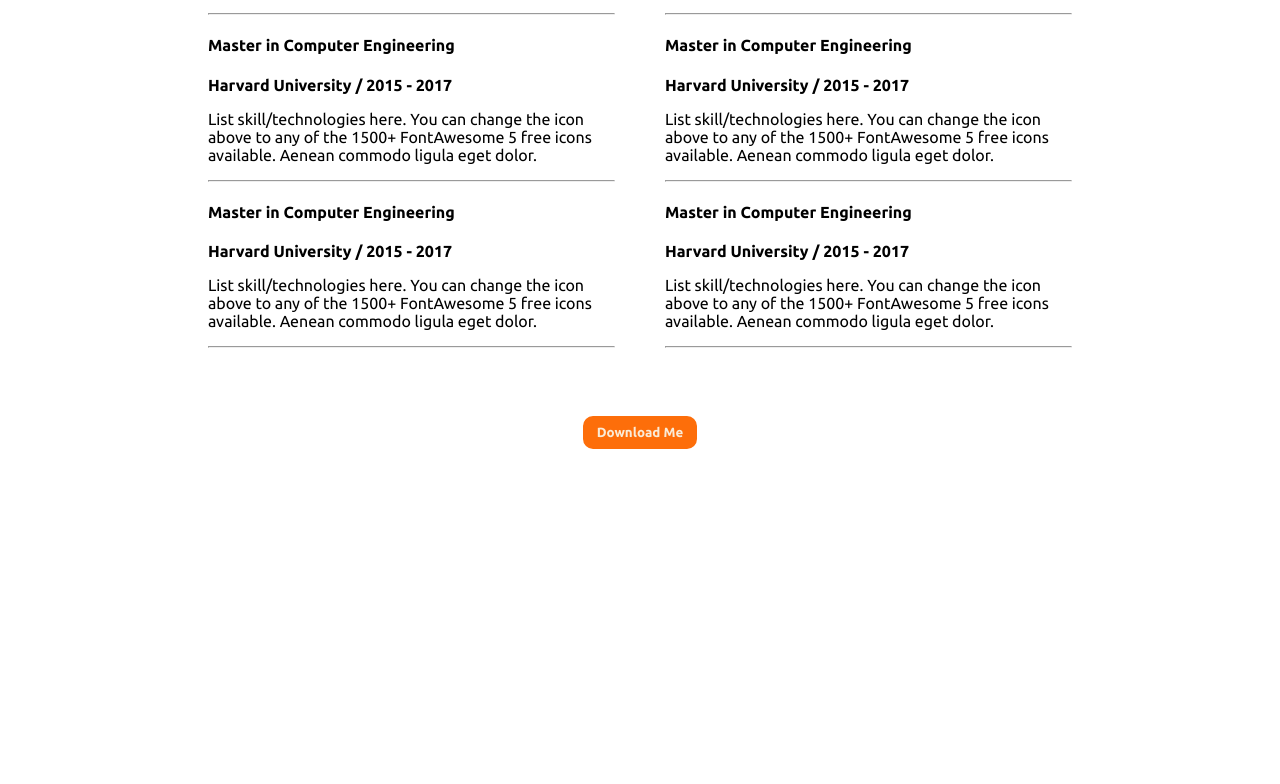
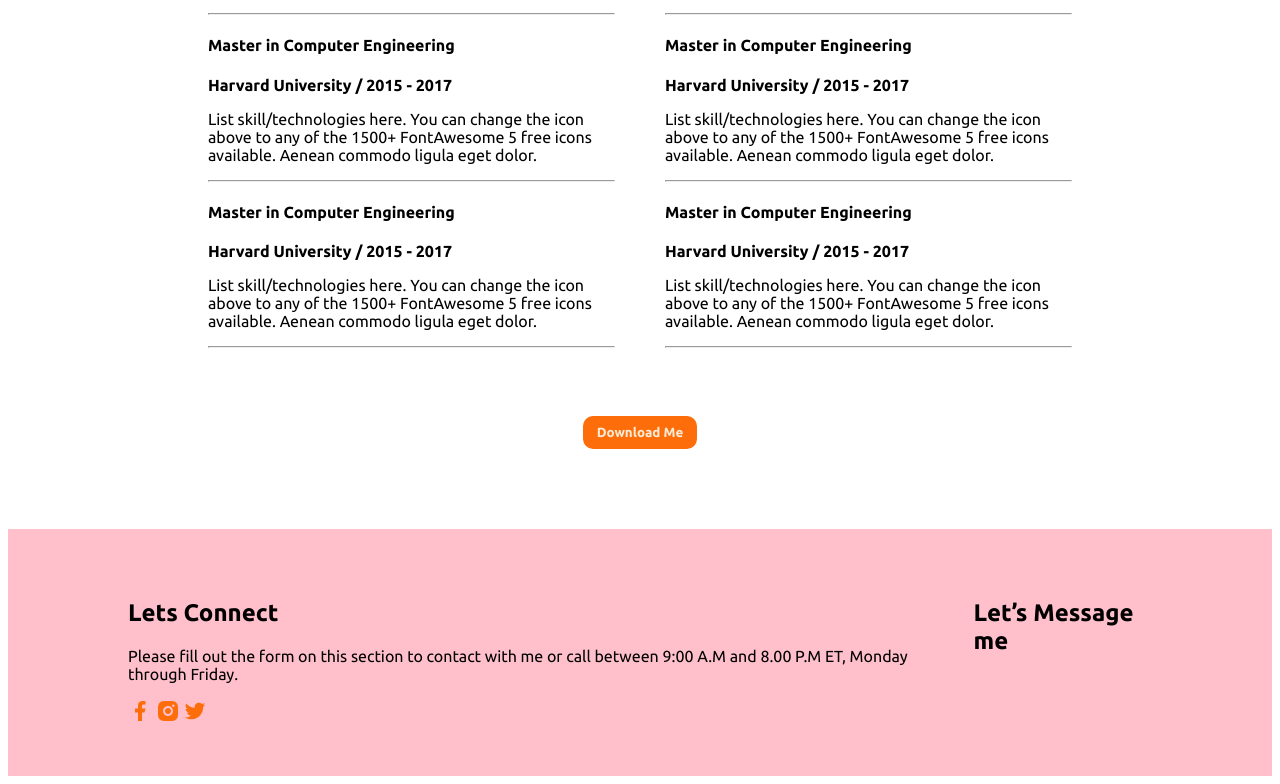
Before and after one commit to Samin35/N0-1, a plain HTML site: page index.html in a window 1280 px wide. Shown: the part 2187-2971 px from the top of the page. Before the commit the page ends 2684 px from the top, so only its background shows below. Drawn offline with Linux system fonts and the light colour scheme; a web font is replaced by a local one.

Commit message:
footer half

```diff
--- a/CSS/portfolio.css
+++ b/CSS/portfolio.css
@@ -156,3 +156,11 @@ hr {}
     text-align: center;
     margin-top: 60px;
 }
+
+footer {
+    display: flex;
+    padding: 50px 120px;
+    gap: 50px;
+    background-color: pink;
+    margin-top: 40px;
+}
--- a/index.html
+++ b/index.html
@@ -175,7 +175,20 @@
 
     </main>
     <footer>
+        <div class="footer-colum">
+            <h2>Lets Connect</h2>
+            <p>Please fill out the form on this section to contact with me or call between 9:00 A.M and 8.00 P.M ET,
+                Monday through Friday.</p>
+            <div class="social-link">
+                <a href=""><img src="icons/facebook.png" alt=""></a>
+                <a href=""><img src="icons/insta.png" alt=""></a>
+                <a href=""><img src="icons/twitter.png" alt=""></a>
+            </div>
+        </div>
+        <div class="footer-colum">
+            <h2>Let’s Message me</h2>
 
+        </div>
     </footer>
 </body>
 
```
